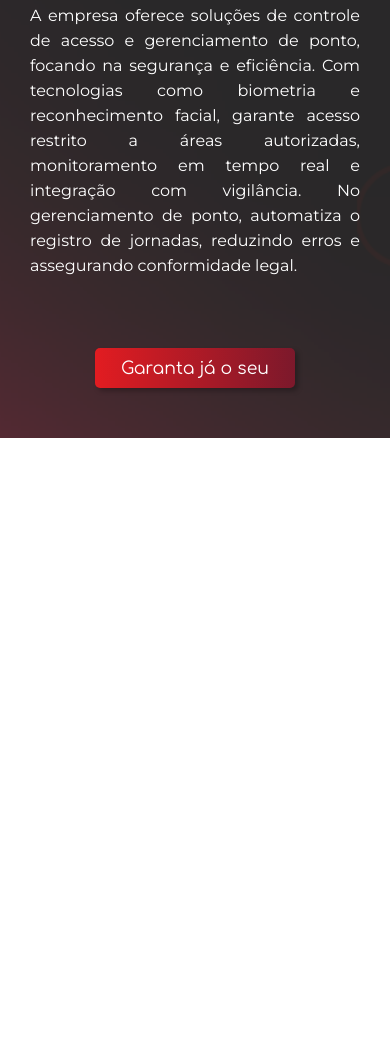
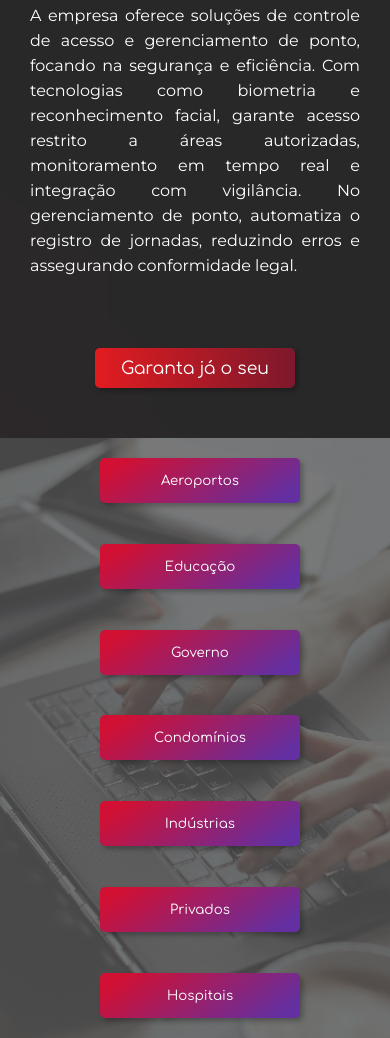
Before and after one commit to CardosoMMV/invitec-site, a plain HTML site: page index.html in a window 390 px wide. Shown: the part 1025-2063 px from the top of the page. Before the commit the page ends 1463 px from the top, so only its background shows below. Drawn offline with Linux system fonts and the light colour scheme.

Commit message:
create responsive solutions section

```diff
--- a/css/index.css
+++ b/css/index.css
@@ -1,8 +1,10 @@
+/*Configurações gerais da index*/
 body{
     background-image: url(../imgs/backgrounds/background-default-gd.png);
     background-repeat: no-repeat;
     background-size: cover;
 }
+/*MAIN HERO*/
 .hero{
     margin: 50px 0;
 }
@@ -19,7 +21,35 @@ body{
     margin: auto;
     padding: 20px;
 }
+/*SECTION SOLUCOES*/
+.solucoes{
+    display: flex;
+    flex-flow: column wrap;
+    justify-content: space-around;
+    align-items: center;
+    background-color: var(--preto);
+    background-image: url(../imgs/backgrounds/background-cases-mob.png);
+    background-repeat: no-repeat;
+    background-size: cover;
+    width: 100%;
+    height: 600px;
+}
+.btn__type3--solucoes{
+    width: 200px;
+    height: 45px;
+    margin: 20px 100px;
+}
+/*MEDIA TYPE: TELAS MÉDIAS*/
+@media (min-width: 905px){
+    .solucoes{
+        flex-flow: row wrap;
+        justify-content: center;
+        background-image: url(../imgs/backgrounds/background-cases-desk.png);
+    }
+}
+/*MEDIA TYPE: TELAS GRANDES*/
 @media (min-width: 1065px) {
+    /*MAIN HERO*/
     .hero__img-mobile{
         display: none;
     }
@@ -35,6 +65,6 @@ body{
         display: flex;
         flex-flow: row wrap;
         justify-content: space-around;
-        align-content: flex-start;
+        align-items: flex-start;
     }
 }
--- a/index.html
+++ b/index.html
@@ -61,6 +61,16 @@
         </section>
         <img class="hero__img-desktop" src="imgs/produtos/iDFit.png" alt="iDFit">
     </main>
+    <!--SOLUÇÕES-->
+    <section class="solucoes">
+        <input type="button" value="Aeroportos" class="btn__type3 btn__type3--solucoes">
+        <input type="button" value="Educação" class="btn__type3 btn__type3--solucoes">
+        <input type="button" value="Governo" class="btn__type3 btn__type3--solucoes">
+        <input type="button" value="Condomínios" class="btn__type3 btn__type3--solucoes">
+        <input type="button" value="Indústrias" class="btn__type3 btn__type3--solucoes">
+        <input type="button" value="Privados" class="btn__type3 btn__type3--solucoes">
+        <input type="button" value="Hospitais" class="btn__type3 btn__type3--solucoes">
+    </section>
     <script src="js/header.js"></script>
 </body>
 </html>
```
Also changed, not shown: imgs/backgrounds/background-sobre-desk.png (added), imgs/backgrounds/background-sobre-mob.png (added).
